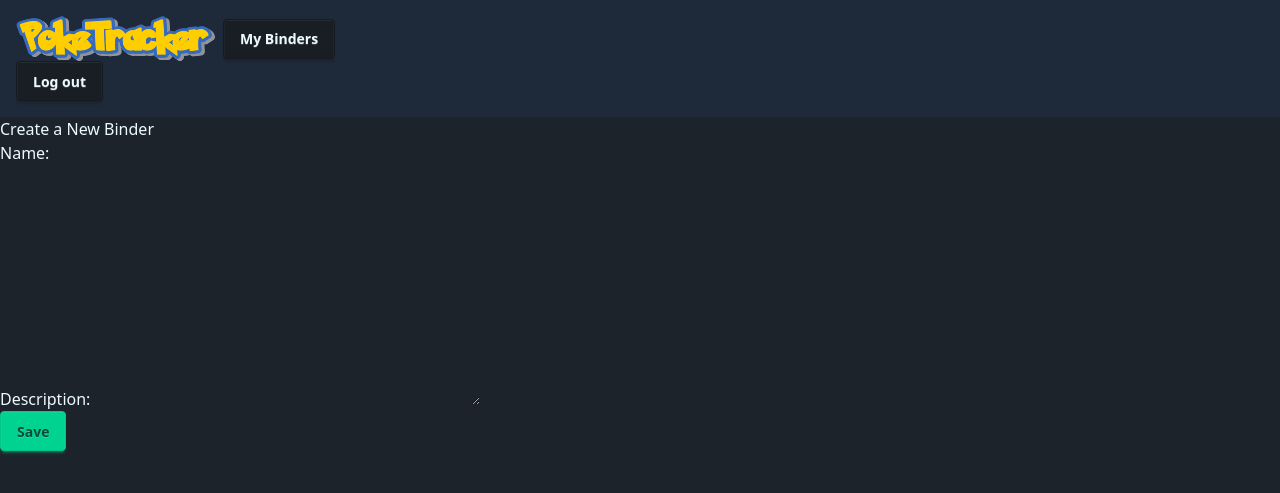
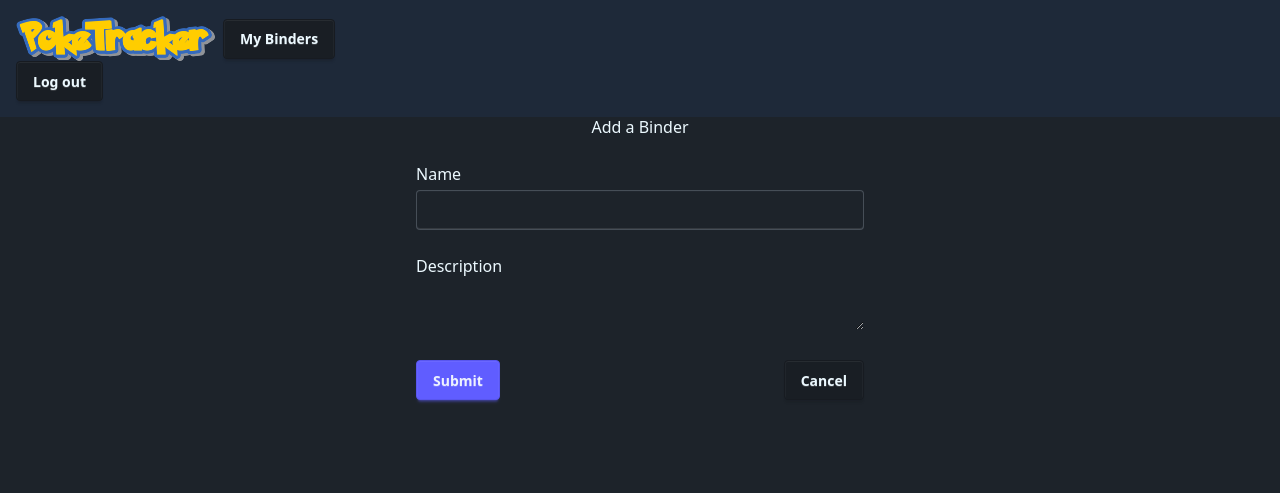
Before and after one commit to tsztin0217/poketracker, a Django app: page /binders/create/ in a window 1280 px wide. Shown: the top 493 px of the page. Run offline with Django 5.2, Linux system fonts and the light colour scheme; the visitor is signed in with stand-in values (Sample User, id 1); some libraries are stand-ins or nearby versions; some web fonts are replaced.

Commit message:
Manually render form to customize layout

```diff
--- a/binder/templates/binder/binder_form.html
+++ b/binder/templates/binder/binder_form.html
@@ -1,7 +1,42 @@
-{% extends "base.html" %} {% block content %}
-<h2>Create a New Binder</h2>
-<form method="post">
-  {% csrf_token %} {{ form.as_p }}
-  <button type="submit" class="btn btn-success">Save</button>
-</form>
+{% extends 'base.html' %}
+{% block content %}
+  <div class="text-center mb-6">
+    {% if binder %}
+      <h1 class="text-2xl font-bold">Edit {{ binder }}</h1>
+    {% else %}
+      <h1 class="text-2xl font-bold">Add a Binder</h1>
+    {% endif %}
+  </div>
+
+  <form method="post" class="flex flex-col mx-auto w-full max-w-md space-y-6">
+    {% csrf_token %}
+
+    {% for field in form %}
+      <div>
+        <label for="{{ field.id_for_label }}" class="block mb-1 font-medium">{{ field.label }}</label>
+
+        {% if field.widget_type == 'textarea' %}
+          <textarea name="{{ field.html_name }}" id="{{ field.id_for_label }}" class="textarea w-full">{{ field.value|default_if_none:'' }}</textarea>
+        {% else %}
+          <input type="{{ field.field.widget.input_type }}" name="{{ field.html_name }}" id="{{ field.id_for_label }}" value="{{ field.value|default_if_none:'' }}" class="input input-bordered w-full" />
+        {% endif %}
+
+        {% if field.help_text %}
+          <p class="text-sm text-gray-500">{{ field.help_text }}</p>
+        {% endif %}
+        {% for error in field.errors %}
+          <p class="text-sm text-red-500">{{ error }}</p>
+        {% endfor %}
+      </div>
+    {% endfor %}
+
+    <div class="flex justify-between">
+      <button type="submit" class="btn btn-primary">Submit</button>
+      {% if binder %}
+        <a href="{% url 'binder-detail' binder.pk %}" class="btn btn-secondary">Cancel</a>
+      {% else %}
+        <a href="{% url 'binder-index' %}" class="btn btn-secondary">Cancel</a>
+      {% endif %}
+    </div>
+  </form>
 {% endblock %}
```
